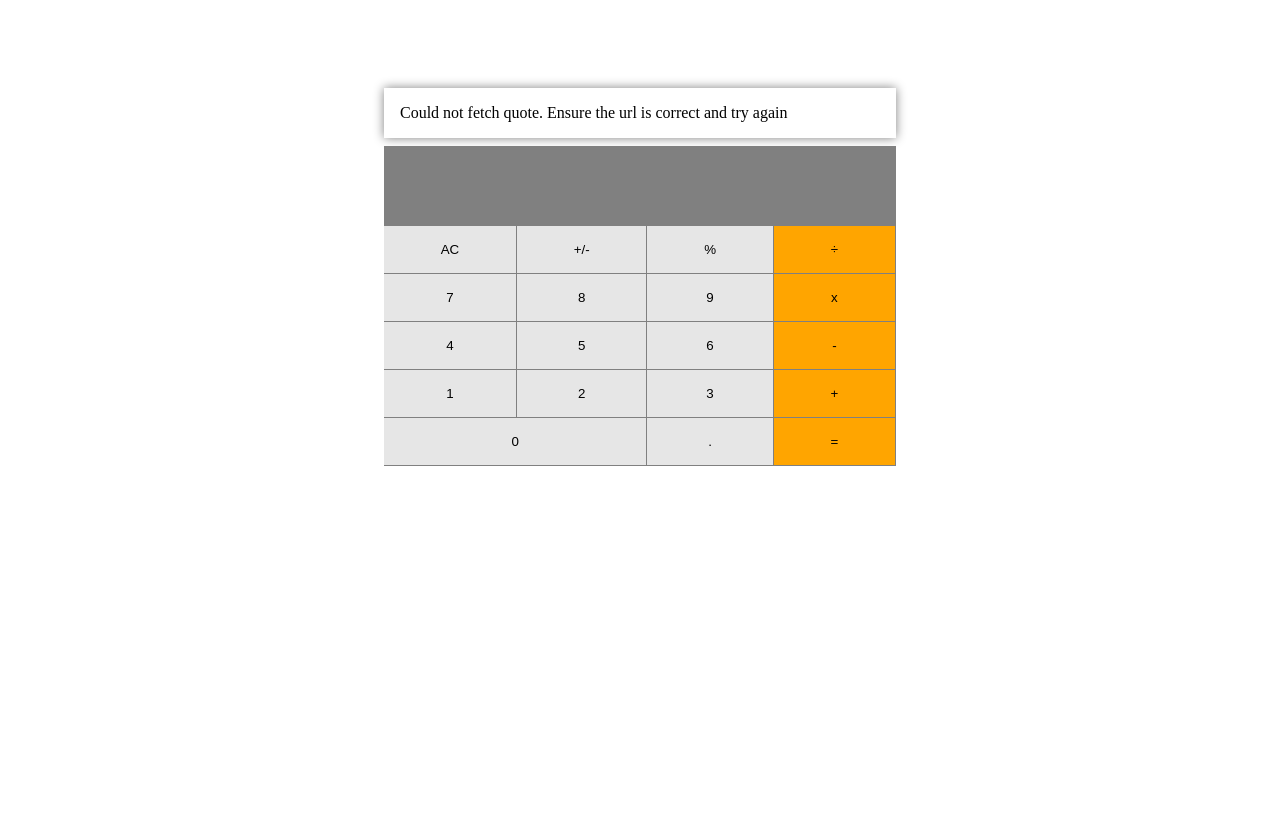
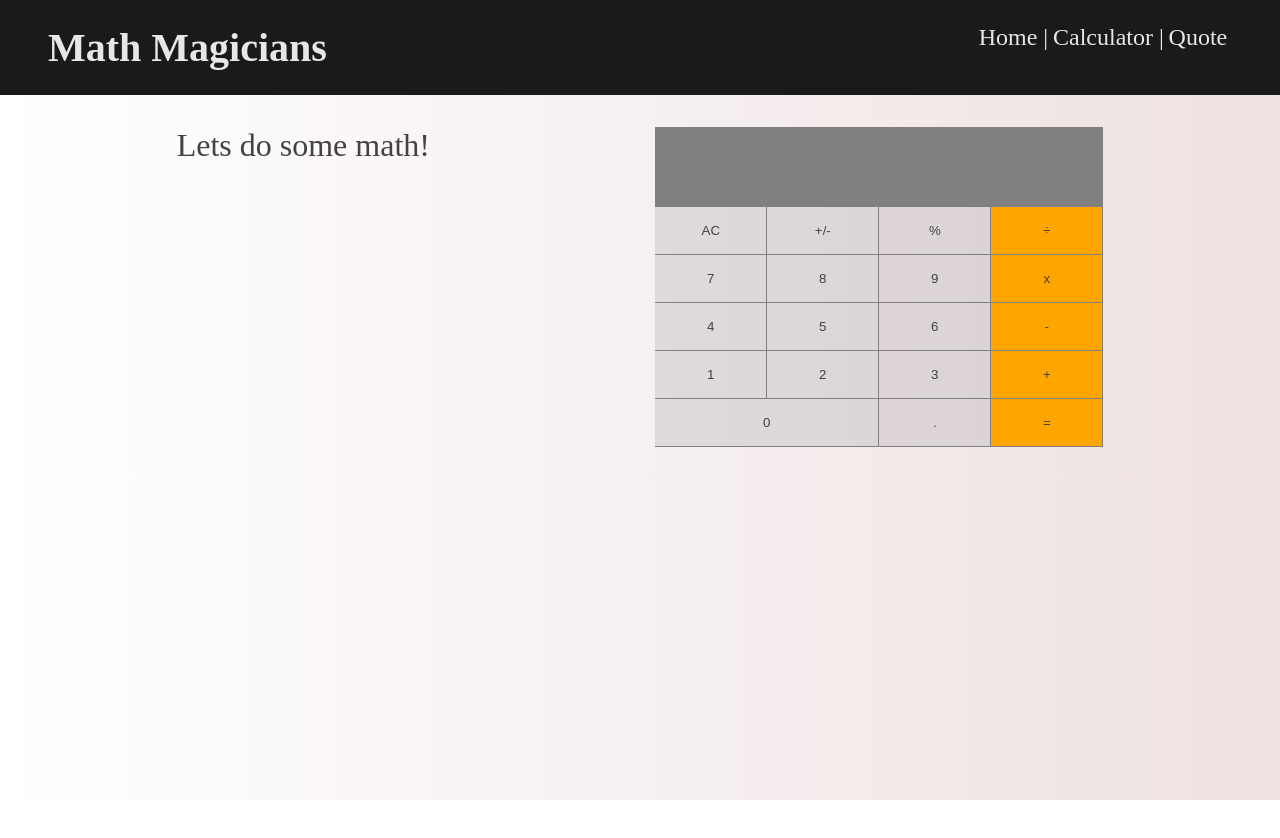
Before and after one commit to forLoop94/Math-magicians, a React (Create React App) app: page / in a window 1280 px wide. Shown: the top 838 px of the page. After the commit the page ends 800 px from the top, so only its background shows below. Built offline with nearby package versions, Linux system fonts and the light colour scheme; no server answers.

Commit message:
Re-style calculator

```diff
--- a/src/App.css
+++ b/src/App.css
@@ -1,12 +1,56 @@
+* {
+  margin: 0;
+  padding: 0;
+  box-sizing: border-box;
+  color: rgb(67, 65, 65);
+}
+
 body {
-  display: flex;
-  justify-content: center;
-  height: 100vh;
-  padding: 5rem;
+  background: linear-gradient(270deg, rgb(238, 225, 225), white);
 }
 
 main {
-  width: 40vw;
+  justify-content: space-around;
+  padding: 2rem 4rem;
+}
+
+h1 {
+  font-size: 2.5rem;
+  color: rgb(231, 231, 231);
+}
+
+main p {
+  font-size: 2rem;
+}
+
+nav {
+  list-style-type: none;
+  padding: 1.5rem 3rem;
+  justify-content: space-between;
+  background-color: rgb(27, 26, 26);
+}
+
+ul {
+  list-style-type: none;
+}
+
+ul li {
+  margin-right: 0.3rem;
+}
+
+.links {
+  text-decoration: none;
+  font-size: 1.5rem;
+  color: rgb(231, 231, 231)
+}
+
+.links:hover {
+  color: orange;
+}
+
+.calculator {
+  width: 70%;
+  border: 2px solid red;
 }
 
 .screen {
@@ -22,7 +66,7 @@ main {
 
 .keys-container {
   display: grid;
-  grid-template-columns: auto auto auto auto;
+  grid-template-columns: 7rem 7rem 7rem 7rem;
 }
 
 .left-border {
@@ -61,3 +105,7 @@ main {
   padding: 1rem;
   margin-bottom: 0.5rem;
 }
+
+.flex {
+  display: flex;
+}
--- a/src/App.js
+++ b/src/App.js
@@ -1,24 +1,41 @@
-import { Route, Routes } from 'react-router-dom';
+import { Route, Routes, Link } from 'react-router-dom';
 import Calculator from './components/Calculator';
-import DisplayQuote from './components/DisplayQuotes';
 import './App.css';
 import Quote from './pages/Quote';
 import Home from './pages/Home';
 
 const App = () => (
+  <>
+    <nav className="flex">
+      <h1>Math Magicians</h1>
+      <ul className="flex">
+        <li>
+          <Link className="links" to="/home">Home |</Link>
+        </li>
+        <li>
+          <Link className="links" to="/">Calculator |</Link>
+        </li>
+        <li>
+          <Link className="links" to="/quote">Quote</Link>
+        </li>
+      </ul>
+    </nav>
     <Routes>
       <Route
         path="/"
         element={(
-        <main>
-          <DisplayQuote />
+          <main className="flex">
+            <p>Lets do some math!</p>
+            <div>
               <Calculator />
+            </div>
           </main>
         )}
       />
       <Route path="/home" element={<Home />} />
       <Route path="/quote" element={<Quote />} />
     </Routes>
+  </>
 );
 
 export default App;
```
Lines whose indentation alone changed are shown as unchanged.
